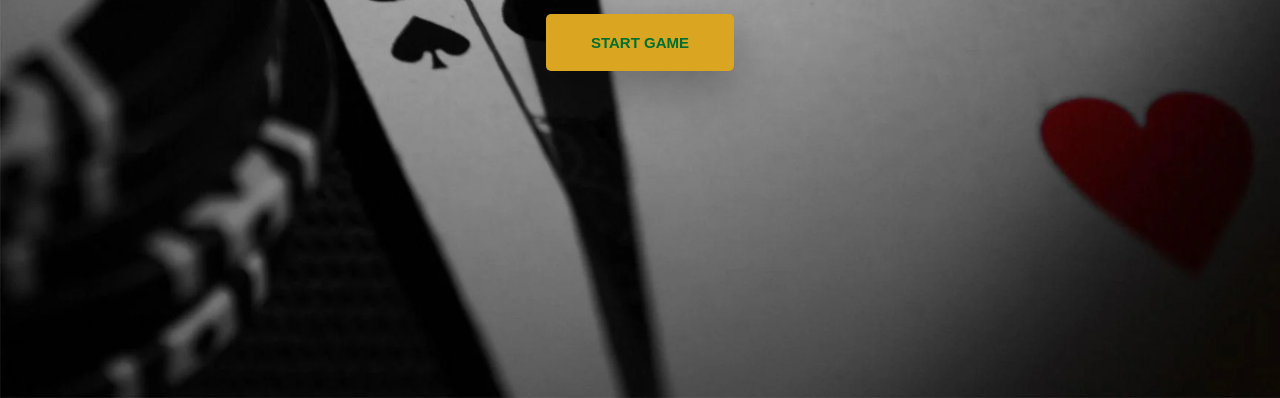
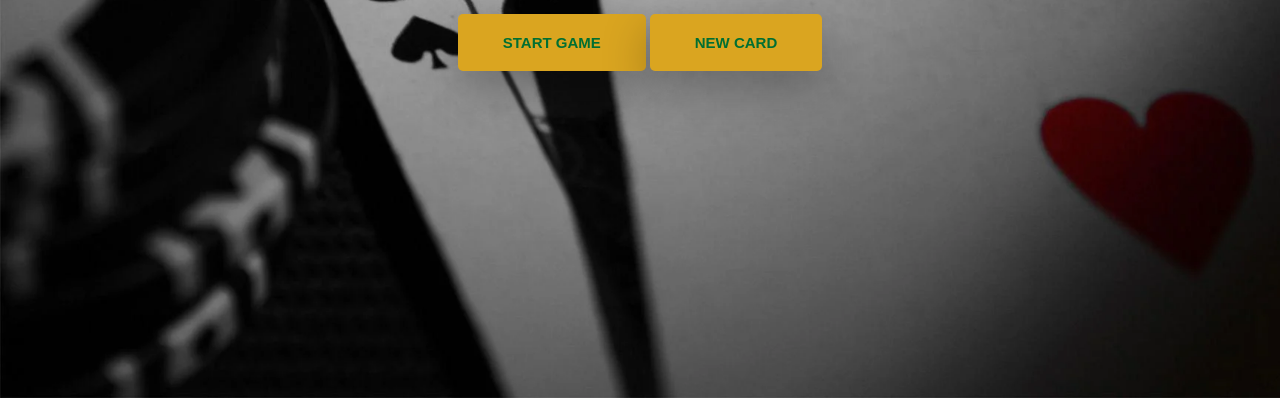
Before and after one commit to farhanf7n/blackjack-game, a plain HTML site: page index.html in a window 1280 px wide. Shown: the part 402-800 px from the top of the page. Drawn offline with Linux system fonts and the light colour scheme.

Commit message:
Added card button

```diff
--- a/index.html
+++ b/index.html
@@ -9,6 +9,7 @@
             <p id="cards-el">Cards:</p>
             <p id="sum-el">Sum:</p>
             <button onclick="startGame()">START GAME</button>
+            <button onclick="newCard()">NEW CARD</button>
         </div>
 
         <script src="index.js"></script>
```
